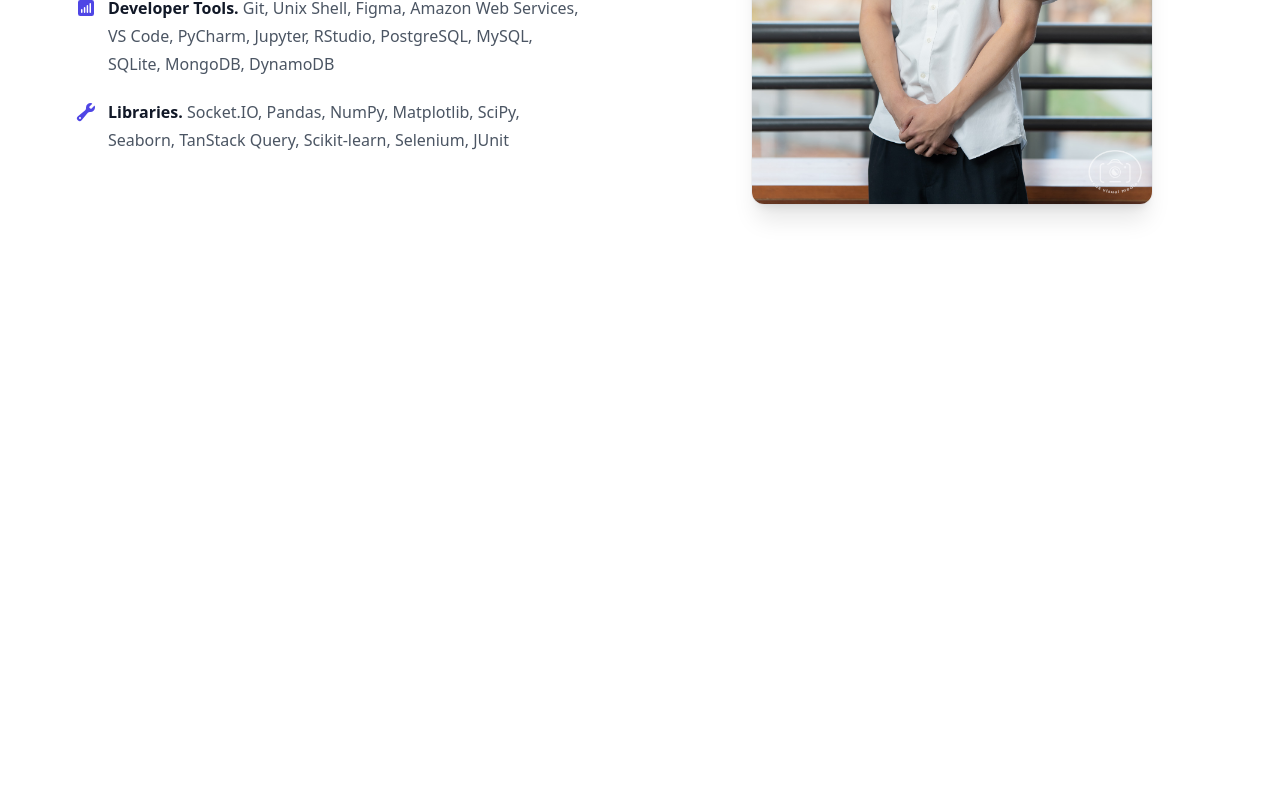
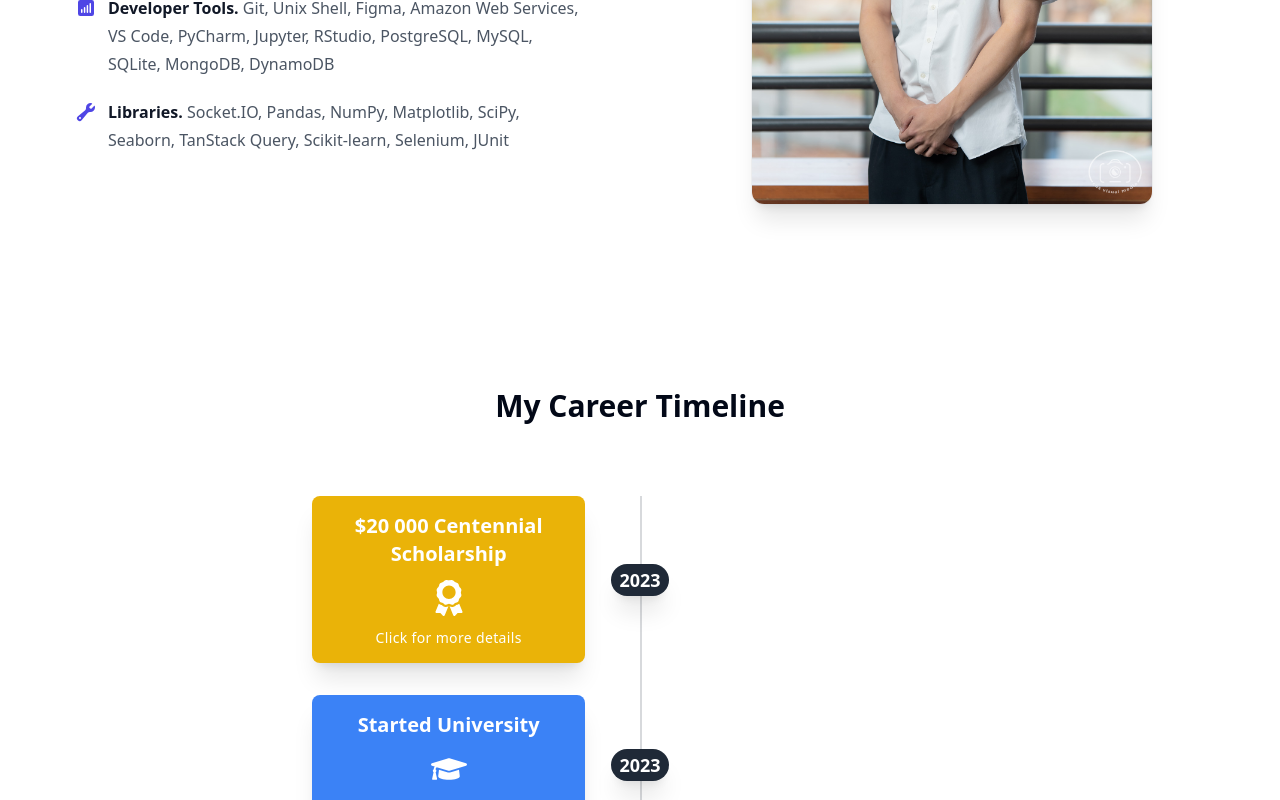
Before and after one commit to HenryLeungJ/personal-website, a Next.js app: page / in a window 1280 px wide. Shown: the part 500-1300 px from the top of the page. Before the commit the page ends 800 px from the top, so only its background shows below. Built offline with nearby package versions, Linux system fonts and the light colour scheme.

Commit message:
added base for timeline

```diff
--- a/package.json
+++ b/package.json
@@ -30,8 +30,11 @@
     "lucide-react": "^0.370.0",
     "next": "14.1.3",
     "react": "^18.2.0",
+    "react-chrono": "^2.6.1",
     "react-copy-to-clipboard": "^5.1.0",
     "react-dom": "^18.2.0",
+    "react-icons": "^5.4.0",
+    "react-vertical-timeline-component": "^3.6.0",
     "styled-components": "^6.1.8",
     "tailwind-merge": "^2.2.2",
     "tailwindcss-animate": "^1.0.7"
@@ -40,6 +43,7 @@
     "@types/node": "^20",
     "@types/react": "^18",
     "@types/react-dom": "^18",
+    "@types/react-vertical-timeline-component": "^3.3.6",
     "autoprefixer": "^10.0.1",
     "eslint": "^8",
     "eslint-config-next": "14.1.3",
--- a/src/app/globals.css
+++ b/src/app/globals.css
@@ -74,3 +74,30 @@
     @apply bg-background text-foreground;
   }
 }
+
+.fade_in {
+  animation: fade-in 1s;
+}
+
+.fade_before {
+  opacity: 0;
+  transform: translateY(30px) scale(0.9);
+}
+
+.fade_after {
+  opacity: 1;
+  transform: translateY(opx) scale(1);
+}
+
+/* KEYFRAMES */
+@keyframes fade-in {
+  0% {
+    opacity: 0;
+    transform: translateY(30px) scale(0.9);
+  }
+
+  100% {
+    opacity: 1;
+    transform: translateY(opx) scale(1);
+  }
+}
--- a/src/app/layout.tsx
+++ b/src/app/layout.tsx
@@ -17,7 +17,7 @@
 }) {
   return (
     <html lang="en" className="">
-      <body className="w-screen h-screen">
+      <body className="w-screen overflow-x-hidden">
         <Header />
         {children}
       </body>
--- a/src/app/page.tsx
+++ b/src/app/page.tsx
@@ -1,7 +1,11 @@
-import Me from "@/components/me"
+import Me from "@/components/me";
+import Experience from "@/components/experience";
 
 export default function Home() {
   return (
-    <Me />
+    <div className="w-[100%]">
+      <Me />
+      <Experience />
+    </div>
   );
 }
--- /dev/null
+++ b/src/components/experience.tsx
@@ -0,0 +1,179 @@
+"use client";
+import React, { useEffect, useRef, useState } from "react";
+import {
+  FaGraduationCap,
+  FaBriefcase,
+  FaAward,
+  FaLightbulb,
+  FaRocket,
+} from "react-icons/fa";
+
+const timelineData = [
+  {
+    id: 1,
+    side: 0,
+    date: "2023",
+    title: "$20 000 Centennial Scholarship",
+    icon: FaAward,
+    color: "bg-yellow-500",
+  },
+  {
+    id: 2,
+    side: 0,
+    date: "2023",
+    title: "Started University",
+    icon: FaGraduationCap,
+    color: "bg-blue-500",
+  },
+  {
+    id: 3,
+    side: 1,
+    date: "2024",
+    title: "Internship at Atomic",
+    icon: FaBriefcase,
+    color: "bg-purple-500",
+  },
+  {
+    id: 4,
+    side: 0,
+    date: "2024",
+    title: "UBC BUCS Team",
+    icon: FaLightbulb,
+    color: "bg-green-500",
+  },
+  {
+    id: 5,
+    side: 1,
+    date: "2025",
+    title: "Internship at HP",
+    icon: FaBriefcase,
+    color: "bg-purple-500",
+  },
+];
+
+const RevealOnScroll = ({ children }: { children: React.ReactNode }) => {
+  const [isVisible, setIsVisible] = useState(false);
+  const ref = useRef(null);
+
+  useEffect(() => {
+    const onWindScroll = () => {
+      const element = ref.current;
+      if (element) {
+        const { top } = element.getBoundingClientRect();
+        const isVisible = top < window.innerHeight;
+        setIsVisible(isVisible);
+      }
+    };
+
+    window.addEventListener("scroll", onWindScroll);
+    return () => {
+      window.removeEventListener("scroll", onWindScroll);
+    };
+  }, []);
+
+  const classes = `transition duration-1000
+      ${isVisible ? "fade_after" : "fade_before"}`;
+
+  return (
+    <div ref={ref} className={classes}>
+      {children}
+    </div>
+  );
+};
+
+const Timeline = () => {
+  const [selectedMilestone, setSelectedMilestone] = useState(null);
+
+  const handleMilestoneClick = (milestone: any) => {
+    setSelectedMilestone(milestone);
+  };
+
+  const closeModal = () => {
+    setSelectedMilestone(null);
+  };
+
+  return (
+    <div className="container mx-auto px-4 py-8 w-[60%]">
+      <h1 className="text-3xl font-bold mb-8 text-center">
+        My Career Timeline
+      </h1>
+      <div className="relative wrap overflow-hidden p-10 h-full">
+        <div className="border-2-2 absolute border-opacity-20 border-gray-700 h-full border left-1/2"></div>
+        {timelineData.map((milestone, index) => (
+          <RevealOnScroll>
+            <div
+              key={milestone.id}
+              className={`mb-8 flex justify-between items-center w-full ${
+                milestone.side === 0 ? "flex-row-reverse" : "flex-row"
+              }`}
+            >
+              <div className="order-1 w-5/12"></div>
+              <div className="z-20 flex items-center order-1 bg-gray-800 shadow-xl w-8 h-8 rounded-full min-w-fit p-2">
+                <h1 className="mx-auto font-semibold text-lg text-white">
+                  {milestone.date}
+                </h1>
+              </div>
+              <button
+                onClick={() => handleMilestoneClick(milestone)}
+                className={`order-1 w-5/12 px-6 py-4 rounded-lg shadow-xl ${
+                  milestone.color
+                } text-white cursor-pointer transition-all duration-300 transform hover:scale-105 focus:outline-none focus:ring-2 focus:ring-offset-2 focus:ring-${
+                  milestone.color.split("-")[1]
+                }-400`}
+              >
+                <h3 className="mb-3 font-bold text-xl">{milestone.title}</h3>
+                <milestone.icon className="text-4xl mb-3 inline-block" />
+                <p className="text-sm leading-snug tracking-wide text-opacity-100">
+                  Click for more details
+                </p>
+              </button>
+            </div>
+          </RevealOnScroll>
+        ))}
+      </div>
+
+      {selectedMilestone && (
+        <div
+          className="fixed inset-0 bg-gray-600 bg-opacity-50 overflow-y-auto h-full w-full z-50"
+          onClick={closeModal}
+        >
+          <div
+            className="relative top-20 mx-auto p-5 border w-96 shadow-lg rounded-md bg-white"
+            onClick={(e) => e.stopPropagation()}
+          >
+            <div className="mt-3 text-center">
+              <selectedMilestone.icon
+                className={`mx-auto text-6xl ${selectedMilestone.color.replace(
+                  "bg-",
+                  "text-"
+                )}`}
+              />
+              <h3 className="text-lg leading-6 font-medium text-gray-900 mt-4">
+                {selectedMilestone.title}
+              </h3>
+              <div className="mt-2 px-7 py-3">
+                <p className="text-sm text-gray-500">
+                  Detailed information about{" "}
+                  {selectedMilestone.title.toLowerCase()} milestone. This
+                  section can include more specific details, achievements, or
+                  reflections related to this particular point in your career.
+                </p>
+              </div>
+              <div className="items-center px-4 py-3">
+                <button
+                  id="closeModal"
+                  onClick={closeModal}
+                  className="px-4 py-2 bg-gray-800 text-white text-base font-medium rounded-md w-full shadow-sm hover:bg-gray-700 focus:outline-none focus:ring-2 focus:ring-gray-500"
+                >
+                  Close
+                </button>
+              </div>
+            </div>
+          </div>
+        </div>
+      )}
+    </div>
+  );
+};
+
+export default Timeline;
--- a/src/components/me.tsx
+++ b/src/components/me.tsx
@@ -36,7 +36,7 @@
 
 export default function Henry() {
   return (
-    <div className="bg-white py-2 xl:py-8 h-[80%]">
+    <div className="bg-white py-2 xl:py-8 h-screen fade_in">
       <div className="mx-auto max-w-7xl px-6 lg:px-8">
         <div className="mx-auto grid max-w-2xl grid-cols-1 gap-x-8 gap-y-16 sm:gap-y-20 lg:mx-0 lg:max-w-none lg:grid-cols-2">
           <div className="lg:pt-4 grid place-content-center lg:place-content-start`">
@@ -48,7 +48,7 @@
                 Henry Leung
               </p>
               <p className="mt-3 xl:mt-6 text-[100%] leading-8 text-gray-600">
-                Combined Major in <b>Business and Computer Science</b> student
+                Combined Major in <b>Computer Science and Business</b> student
                 at the <b>University of British Columbia</b>.<br />
               </p>
               <dl className="mt-3 xl:mt-6 max-w-xl space-y-3 lg:space-y-4 xl:space-y-5 text-base leading-7 text-gray-600 lg:max-w-none">
@@ -69,7 +69,7 @@
               </dl>
             </div>
           </div>
-          <div className="lg:pt-4 grid grid-cols-1 grid-rows-1 justify-items-center">
+          <div className="lg:pt-4 grid grid-cols-1 grid-rows-1 justify-items-center fade_in">
             <div>
               <Image
                 src="/aws-certified-cloud-practitioner.png"
```
Also changed, not shown: 1 other file (tests, documents, lock files or other folders). Lines whose indentation alone changed are shown as unchanged.
